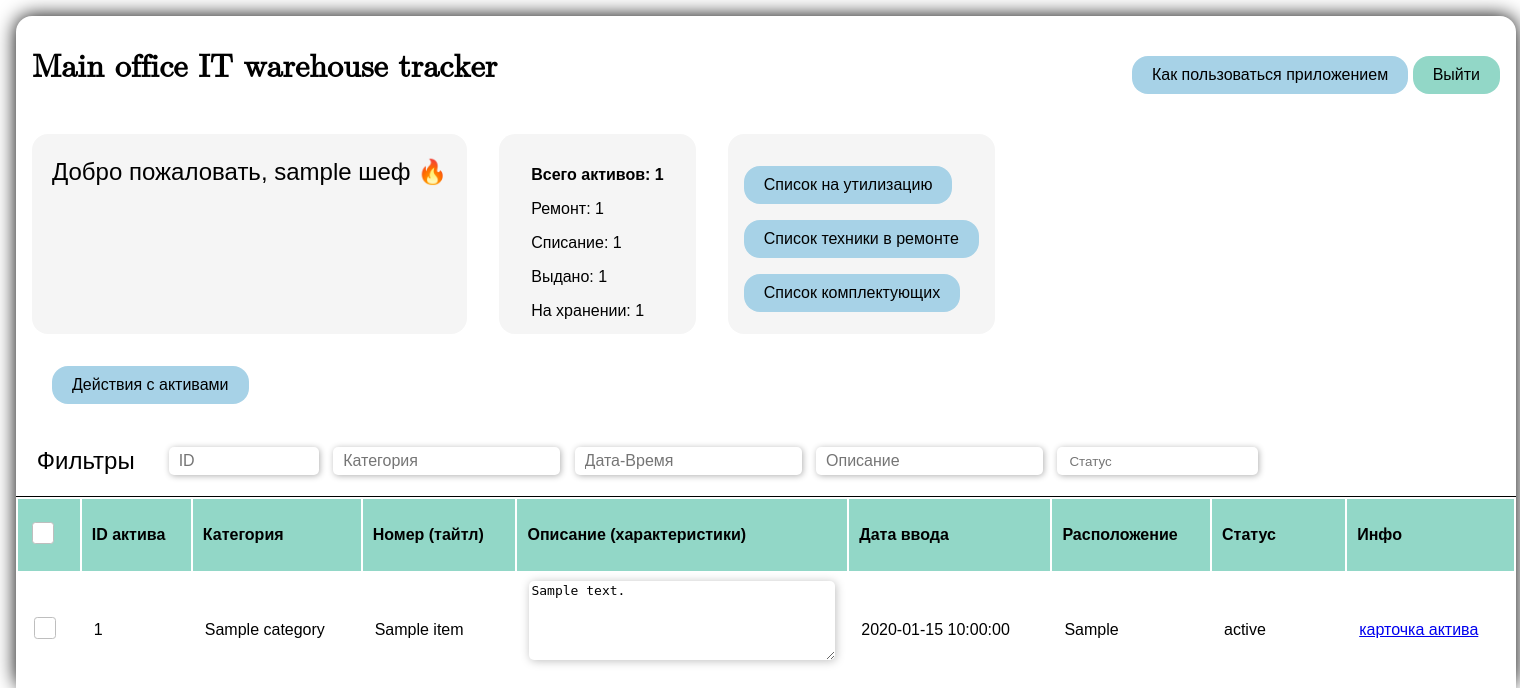
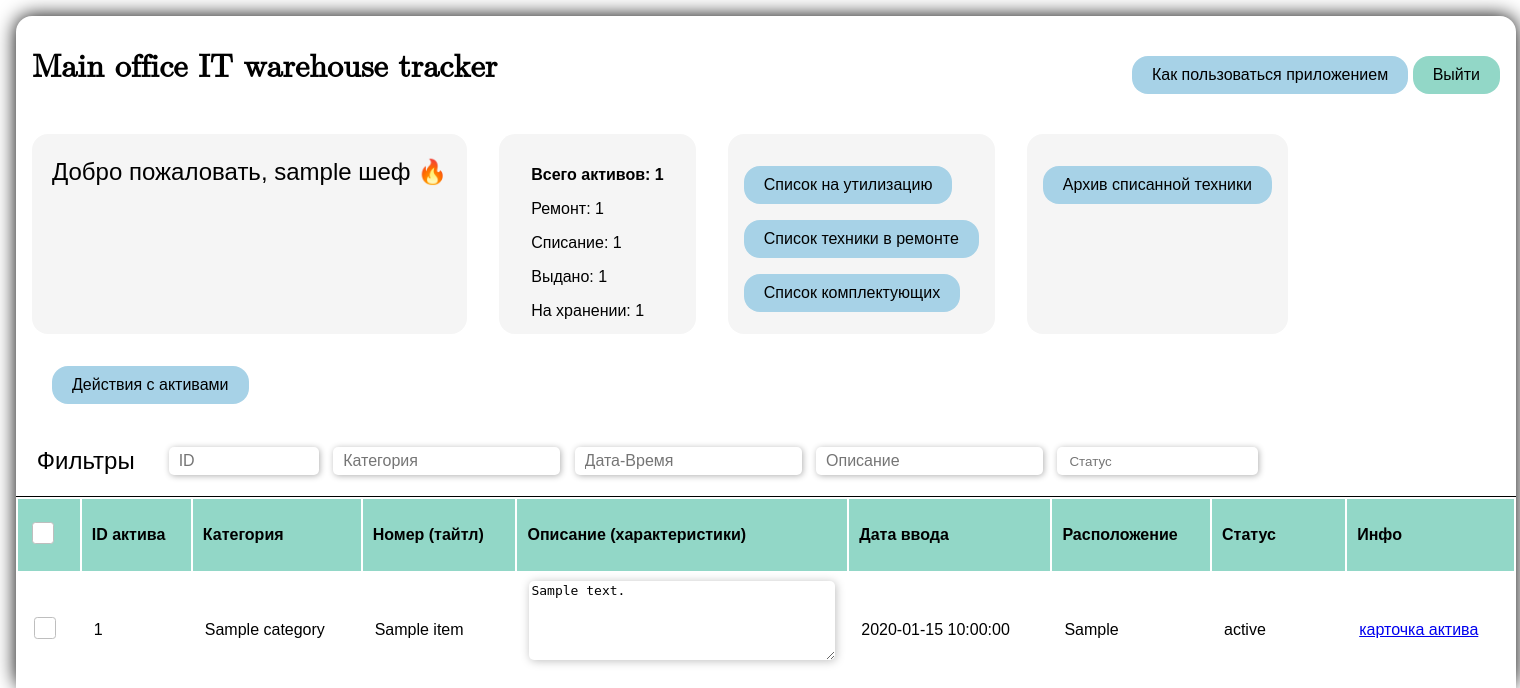
Before and after one commit to MelNikVl/RC_WH_NEW, a FastAPI app: template app/templates/table.html in a window 1520 px wide. Shown: the top 688 px of the page. Run offline with FastAPI, Linux system fonts and the light colour scheme; the template is opened without the code that fills it: most values are stand-ins (such as "Sample title", 1, 10 or a date in 2020).

Commit message:
кнопка архива на главной панели

```diff
--- a/app/templates/admins_page.html
+++ b/app/templates/admins_page.html
@@ -58,7 +58,6 @@
                 <button id="logs" onclick='window.location.href = "/logs/get_all?t="+"{{ data.token }}"'
                     class="button_admins_page">Перейти в логи</button>
                 <button id="swagger" class="button_admins_page" onclick="window.location.href = '/docs'">Swagger</button>
-
             </div>
         </div>
     </div>
--- a/app/templates/table.html
+++ b/app/templates/table.html
@@ -63,6 +63,13 @@
             <button id="accessories" class="link_to"
                 onclick='window.location.href = "/accessories?t="+"{{ data.token }}"'>Список комплектующих</button>
         </div>
+
+        <div class="counts">
+            <button class="link_to" id="go_to_archive" onclick='window.location.href =
+             "/geolocation/archive_trash_page?t="+"{{ data.token }}"'>Архив списанной техники</button>
+        </div>
+
+
 
         <div class="clear"></div>
 
@@ -346,12 +353,6 @@
     <script src="static/main.js"></script>
     <script src="static/repair.js"></script>
 
-
-
-
-
-
-
 </body>
 
 </html>
```
Lines whose indentation alone changed are shown as unchanged.
